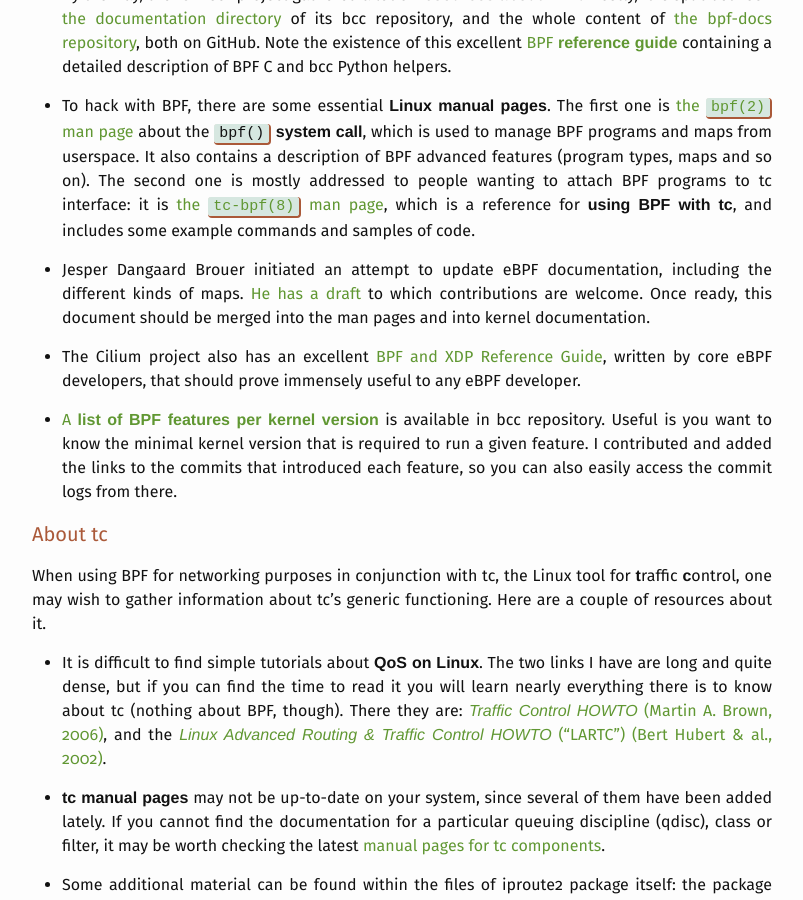
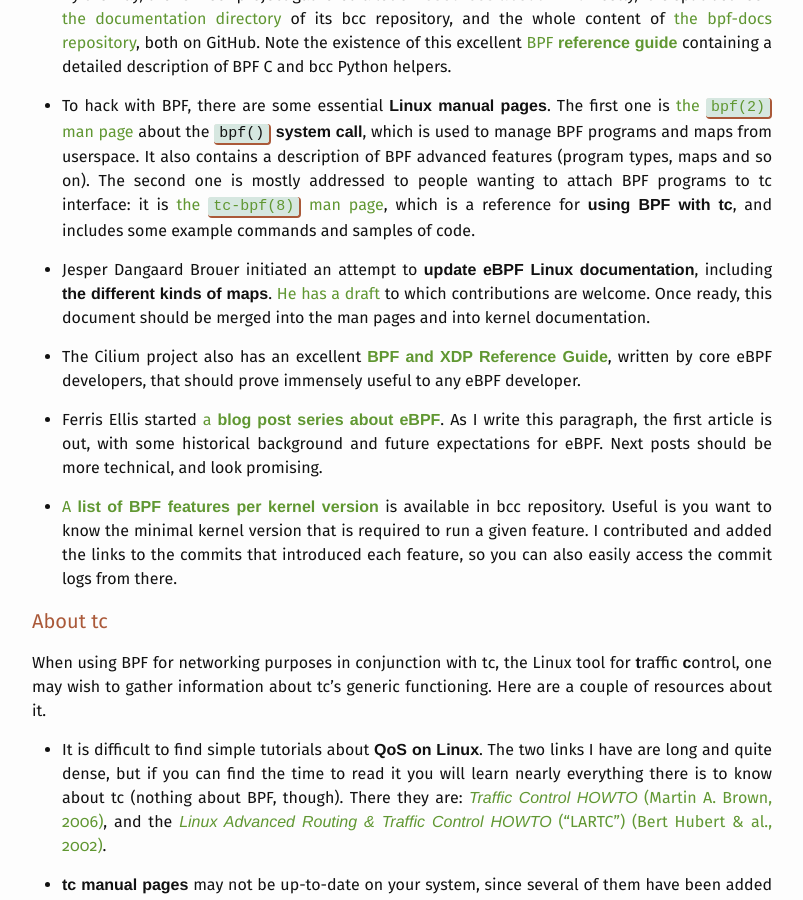
Before and after one commit to qmonnet/whirl-offload, a Jekyll site: the page built from _posts/2016-09-01-dive-into-bpf.md, in a window 1280 px wide and 900 px high, scrolled down 6785 px. Shown: the whole window, without its empty margins (238-1041 px from the left). Built offline with Jekyll 4.4.1, drawn with Linux system fonts in a browser that asks for light colours; some web fonts are replaced; some of the changed text lies outside the part shown.

Commit message:
posts/BPF_resources: add link to Ferris' (@code-ape) blog post series
Also emphasize some words in surrounding paragraphs.

```diff
--- a/_posts/2016-09-01-dive-into-bpf.md
+++ b/_posts/2016-09-01-dive-into-bpf.md
@@ -409,15 +409,21 @@
   reference for **using BPF with tc**, and includes some example commands and
   samples of code.
 
-* Jesper Dangaard Brouer initiated an attempt to update eBPF documentation,
-  including the different kinds of maps.
+* Jesper Dangaard Brouer initiated an attempt to **update eBPF Linux
+  documentation**, including **the different kinds of maps**.
   [He has a draft](https://prototype-kernel.readthedocs.io/en/latest/bpf/index.html)
   to which contributions are welcome. Once ready, this document should be
   merged into the man pages and into kernel documentation.
 
-* The Cilium project also has an excellent [BPF and XDP Reference
-  Guide](http://docs.cilium.io/en/latest/bpf/), written by core eBPF
+* The Cilium project also has an excellent [**BPF and XDP Reference
+  Guide**](http://docs.cilium.io/en/latest/bpf/), written by core eBPF
   developers, that should prove immensely useful to any eBPF developer.
+
+* Ferris Ellis started
+  [a **blog post series about eBPF**](https://ferrisellis.com/tags/ebpf/).
+  As I write this paragraph, the first article is out, with some historical
+  background and future expectations for eBPF. Next posts should be more
+  technical, and look promising.
 
 * [A **list of BPF features per kernel version**][kernfeatures] is available in
   bcc repository. Useful is you want to know the minimal kernel version that is
```
Also changed, not shown: other parts of _posts/2016-09-01-dive-into-bpf.md (+1 -1 lines).
